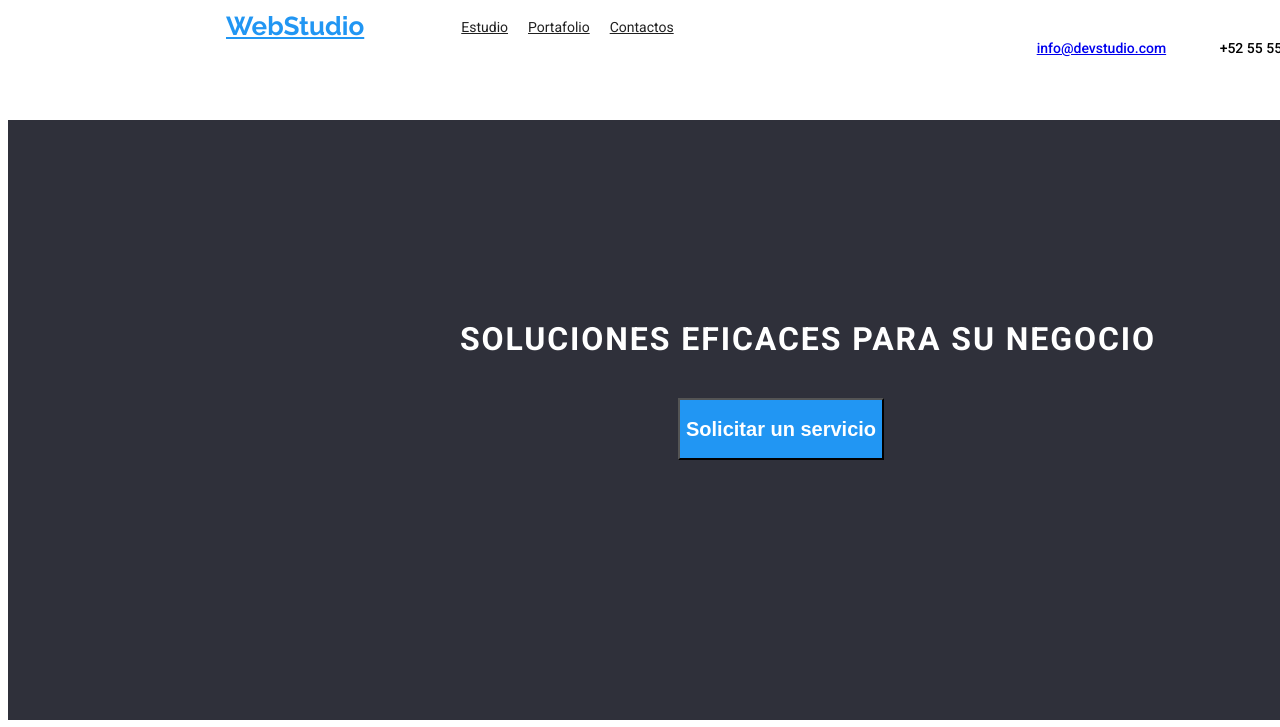
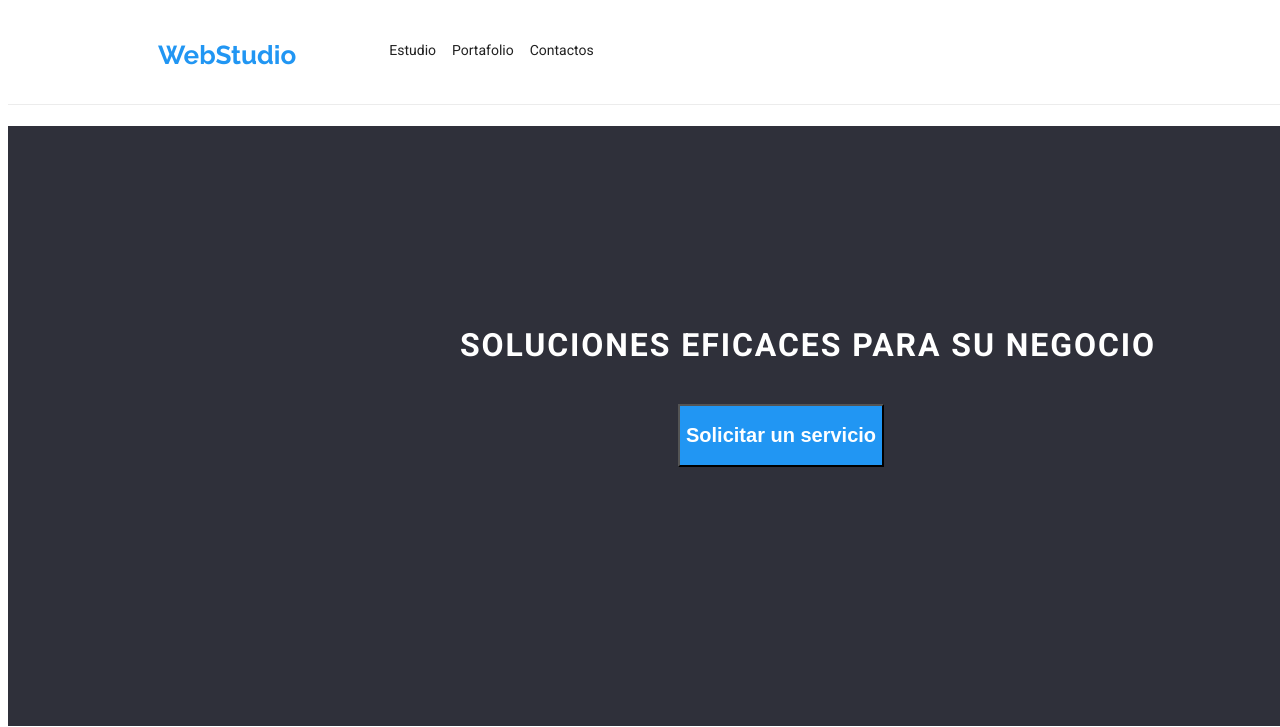
Before and after one commit to Angelique15/goit-markup-hw-02, a plain HTML site: page index.html in a window 1280 px wide. Shown: the top 727 px of the page. Drawn offline with Linux system fonts and the light colour scheme.

Commit message:
DESDE COMPU

```diff
--- a/css/styles.css
+++ b/css/styles.css
@@ -4,6 +4,18 @@ body {
     width: 1600px;
     height: 2410px;
 }
+
+a {
+    text-decoration: none;
+}
+
+header {
+    width: 1600px;
+    height: 80px;
+    left: 0px;
+    top: 0px;
+}
+
 /* estilos del header*/
 .logo-web{
     color: #2196F3;
@@ -13,26 +25,21 @@ body {
     margin-top: 24px;
     margin-right: 93px;
     margin-bottom: 25px;
-    margin-left: 215px;
+    margin-left: 110px;
 }
 
-.estilo-encabezado {
-    display: flex;
-    width: 1600px;
-    height: 80px;
-    left: 0px;
-    top: 0px;
-    margin-bottom: 32px;
+/*BG*/
+#marco-principal {
+width: 1600px;
+height: 600px;
+margin: 0 auto 0 auto;
+border-top: 0;
+background: #2F303A;
 }
 
-.marco-principal {
-   /*BG*/
-width: 1600px;
-height: 600px;
-top: 80px;
-left: -4px;
-margin-top: 32px;
-background: #2F303A;
+.info-contacto {
+    justify-content: right;
+    padding-bottom: 93px;
 }
 
 .titulo-soluciones {
@@ -54,17 +61,9 @@ background: #2F303A;
     margin-left: 0;
 }
 
-.info-contacto {
-    font-weight: 500;
-    font-size: 14px;
-    padding-top: 32px;
-    margin-right: 60px;
-    margin-bottom: 32px;
-    margin-left: 344px;
-}
-
 .tel {
     margin-left: 50px;
+    align-items: flex-end;
 }
 
 .estilo-enlace:hover, .estilo-enlace:focus{
@@ -72,6 +71,7 @@ background: #2F303A;
 }
 
 .soluciones-button {
+    cursor: pointer;
     display: flex;
     background-color: #2196F3;
     color: #FFFFFF;
@@ -80,6 +80,7 @@ background: #2F303A;
     margin-bottom: 200px;
     margin-left: 670px;
     Padding: 10px, 32px, 10px, 32px
+
 
 }
 
@@ -90,6 +91,7 @@ size: 14px;
 letter-spacing: 0.03em;
 margin: auto;
 width: auto;
+line-height: 2.4;
 }
 
 .informacion-parrafo ul {
@@ -113,9 +115,37 @@ width: auto;
     size: 14px;
     margin-top: 9px;
     margin-bottom: 83px;
-    margin-left: 215px;
+    padding-left: 115px;
+    list-style: none;
 }
 
 .lista-final ul {
     list-style: none;
 }
+
+/*estilos del portafolio*/
+
+.linea-superior-bg {
+    border-bottom: 1px solid #ECECEC;
+    padding-top: 16px;
+}
+
+.linea-superior-bg ul {
+    list-style: none;
+    display: flex;
+}
+
+.botones-portafolio {
+    display: flex;
+    justify-content: space-between;
+    cursor: pointer;
+}
+
+.botones-portafolio ul {
+    list-style-type: none;
+}
+
+.social-links {
+    display: flex;
+    justify-content:flex-start;
+}
--- a/index.html
+++ b/index.html
@@ -11,37 +11,36 @@
     <link
         href="https://fonts.googleapis.com/css2?family=Raleway:wght@400;700&family=Roboto:wght@400;500;700;900&display=swap"
         rel="stylesheet">
-    <script src='main.js'></script>
 </head>
 
 <body>
     <!-- El encabezado de la página web -->
-    <header class="estilo-encabezado">
+    <header class="linea-superior-bg">
         <nav>
-            <table>
-                <tr>
-                    <td><a class="logo-web" href="webstudio">WebStudio</a></td>
-                    <td>
-                        <a class="estilo-enlace" href="Estudio">Estudio</a>
-                    </td>
-                    <td>
-                        <a class="estilo-enlace" href="Portafolio">Portafolio</a>
-                    </td>
-                    <td>
-                        <a class="estilo-enlace" href="Contactos">Contactos</a>
-                    </td>
-                </tr>
-            </table>
+            <ul>
+                <li>
+                    <a class="logo-web" href="webstudio">WebStudio</a>
+                </li>
+                <li>
+                    <a class="estilo-enlace" href="Estudio">Estudio</a>
+                </li>
+                <li>
+                    <a class="estilo-enlace" href="portafolio.html">Portafolio</a>
+                </li>
+                <li>
+                    <a class="estilo-enlace" href="Contactos">Contactos</a>
+                </li>
+            </ul>
+            <ul class="info-contacto">
+                <li><a href="info@devstudio.com">info@devstudio.com</a></li>
+                <li><a class="info-contacto tel">+52 55 5529 6000</a></li>
+            </ul>
         </nav>
-        <div class="info-contacto">
-            <a href="info@devstudio.com">info@devstudio.com</a>
-            <a class="info-contacto tel">+52 55 5529 6000</a>
-        </div>
     </header>
 
     <!--contenido principal de la página-->
     <main>
-        <div class="marco-principal">
+        <div id="marco-principal">
             <h1 class="titulo-soluciones">SOLUCIONES EFICACES PARA SU NEGOCIO</h1>
             <button class="soluciones-button" class="button" type="button">
                 <h2>Solicitar un servicio</h2>
```
Also changed, not shown: portafolio.html (+28 -23 lines).
